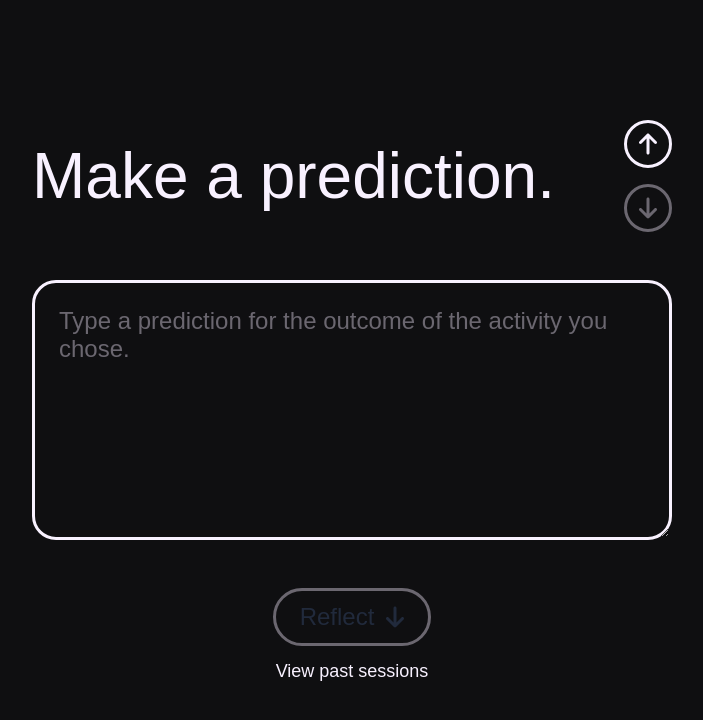
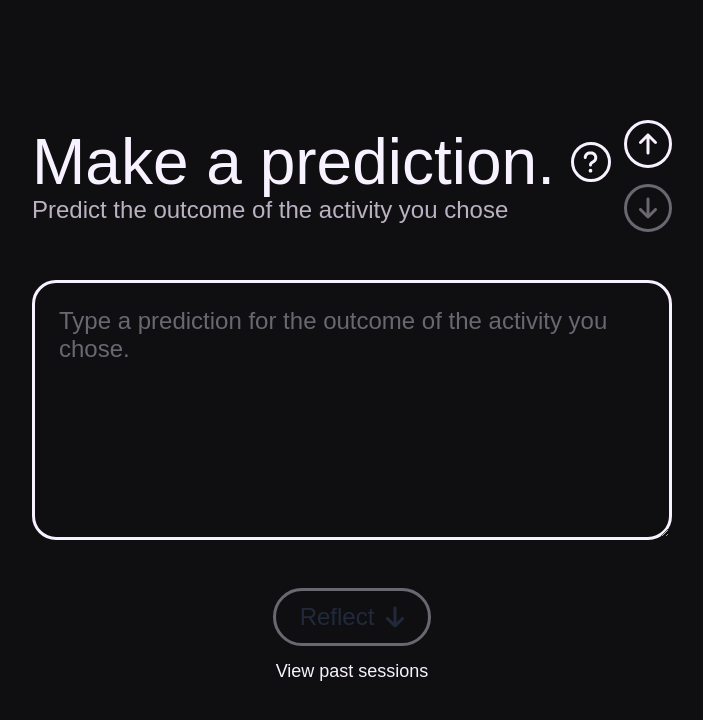
Before and after one commit to dzbarcea/a-simple-follow-through-app, a React (Create React App) app: page /predict in a window 1280 px wide. Shown: the top 720 px of the page, without its empty margins (288-991 px from the left). Built offline with nearby package versions, Linux system fonts and the light colour scheme; a web font is replaced by a local one.

Commit message:
added optional tooltips to header which link to Learn page

```diff
--- /dev/null
+++ b/src/atoms/Tooltip/Tooltip.css
@@ -0,0 +1,46 @@
+.tooltip-container {
+    position: relative;
+    display: flex;
+    justify-content: center;
+    align-items: center;
+    cursor: pointer;
+
+    height: 2.5rem;
+    aspect-ratio: 1/1;
+    font-size: 1.5rem;
+    color: var(--text-main);
+
+    border: 3px solid var(--text-main);
+    border-radius: 99rem;
+}
+
+.tooltip-box {
+    display: flex;
+    flex-direction: column;
+    gap: 0.5rem;
+
+    position: absolute;
+    top: 105%;
+    cursor: default;
+
+    background-color: var(--background-light);
+    padding: 0.5rem 0.75rem;
+    border-radius: 0.5rem;
+    min-width: 24rem;
+    z-index: 10;
+    visibility: visible;
+    transition: opacity 0.2s ease-in-out;
+}
+
+.tooltip-container:hover .tooltip-box {
+    visibility: visible;
+    opacity: 1;
+}
+
+.tooltip-link {
+    text-decoration: underline;
+    display: flex;
+    align-items: center;
+    gap: 0.5rem;
+    font-size: 1rem;
+}
--- /dev/null
+++ b/src/atoms/Tooltip/Tooltip.tsx
@@ -0,0 +1,49 @@
+import React, { ReactNode, useState } from 'react';
+import './Tooltip.css';
+import { FontAwesomeIcon } from '@fortawesome/react-fontawesome';
+import { faQuestion } from '@fortawesome/free-solid-svg-icons/faQuestion';
+import { faArrowRight } from '@fortawesome/free-solid-svg-icons/faArrowRight';
+
+interface TooltipProps {
+    text?: ReactNode;
+}
+
+const Tooltip = ({ text }: TooltipProps) => {
+    const [isVisible, setIsVisible] = useState(false);
+    const [hideTimeout, setHideTimeout] = useState<NodeJS.Timeout | null>(null);
+
+    const showTooltip = () => {
+        if (hideTimeout) {
+            clearTimeout(hideTimeout); // Clear any existing timeout to prevent premature hiding
+        }
+        setIsVisible(true);
+    };
+
+    const hideTooltip = () => {
+        const timeout = setTimeout(() => {
+            setIsVisible(false);
+        }, 100); // Adjust delay (in milliseconds) as needed
+        setHideTimeout(timeout);
+    };
+
+    return (
+        <div className="tooltip-container" onMouseEnter={showTooltip} onMouseLeave={hideTooltip}>
+            <FontAwesomeIcon icon={faQuestion} />
+            {isVisible && (
+                <div
+                    className="tooltip-box"
+                    onMouseEnter={showTooltip} // Keep the tooltip visible
+                    onMouseLeave={hideTooltip} // Hide when the mouse leaves the tooltip-box
+                >
+                    <p className='small-text'>{text}</p>
+                    <a href='/learn' className='tooltip-link'>
+                        Learn more about Intentional Binding
+                        <FontAwesomeIcon icon={faArrowRight}/>
+                    </a>
+                </div>
+            )}
+        </div>
+    );
+};
+
+export default Tooltip;
--- a/src/common-styles.css
+++ b/src/common-styles.css
@@ -13,9 +13,11 @@
     --text-light: #BAB2C2;
     --text-faded: #6B6770;
 
-    --primary-light: #6E92DA;
+    --primary-light: #81a4ef;
     --primary-main: #2B4270;
     --primary-dark: #212A3C;
+
+    --background-light: #232329;
 
     --hover: #c2bbc6;
 }
@@ -35,6 +37,10 @@ h1,h2,h3,h4,h5,h6,p,button,a,label,input,textarea,ul {
     font-family: 'Gabarito', sans-serif;
 }
 
+b {
+    font-weight: 600;
+}
+
 h1 {
     font-size: 4rem;
 }
@@ -46,6 +52,15 @@ h2 {
 
 h3 {
     font-size: 1.5rem;
+}
+
+.faded-text {
+    font-weight: 400;
+    color: var(--text-light);
+}
+
+.faded-text span:not(:first-child)::before {
+    content: ' · ';
 }
 
 p,a,button,label,input,textarea {
@@ -60,6 +75,10 @@ a {
 a:hover {
     cursor: pointer;
     color: var(--text-faded);
+}
+
+.small-text {
+    font-size: 1rem;
 }
 
 input {
@@ -134,3 +153,9 @@ input {
     cursor: pointer;
     color: var(--text-faded);
 }
+
+.title-container {
+    display: flex;
+    flex-direction: column;
+    gap: 0.25rem;
+}
--- a/src/components/Header/Header.tsx
+++ b/src/components/Header/Header.tsx
@@ -1,18 +1,26 @@
-import React from 'react';
+import React, {ReactNode} from 'react';
 import './Header.css';
 import NavButton from '../../atoms/NavButton/NavButton';
+import Tooltip from '../../atoms/Tooltip/Tooltip';
 
 interface HeaderProps {
     title: string;
     subtitle: string;
     sectionComplete: boolean;
     hasNavigation?: boolean;
+    tooltipText?: ReactNode;
 }
 
-const Header = ({ title, subtitle, sectionComplete, hasNavigation=true }: HeaderProps) => {
+const Header = ({ title, subtitle, sectionComplete, hasNavigation=true, tooltipText }: HeaderProps) => {
     return (
         <div className='section-header'>
-            <h1>{title}</h1>
+            <div className='title-container'>
+                <div style={{display: 'flex', alignItems: 'center', gap: '1rem'}}>
+                    <h1>{title}</h1>
+                    {tooltipText && <Tooltip text={tooltipText} />}
+                </div>
+                <p className='faded-text'>{subtitle}</p>
+            </div>
             {hasNavigation && (
                 <div className='nav-container'>
                     <NavButton type='back' status='disabled'/>
--- a/src/pages/PastSessions/PastSessions.tsx
+++ b/src/pages/PastSessions/PastSessions.tsx
@@ -13,14 +13,7 @@ const PastSessions = () => {
     const navigate = useNavigate();
 
     const handleBackNavigation = () => {
-        if (!formContext?.chosenSelectionId) {
-            navigate('/');
-        } else if (!formContext.predictionText) {
-            navigate('/predict')
-        }
-        else {
-            navigate(-1); // Go back one page
-        }
+        navigate('/');
     }
 
     type GroupedSessions = Record<string, SessionData[]>
@@ -76,7 +69,7 @@ const PastSessions = () => {
         <>
             <button type='button' className='back-button' onClick={handleBackNavigation}>
                 <FontAwesomeIcon icon={faArrowLeft} />
-                Go back
+                Back to home
             </button>
 
             <Header
--- a/src/pages/PickActivity.tsx
+++ b/src/pages/PickActivity.tsx
@@ -30,7 +30,19 @@ const PickActivity = () => {
 
     return (
         <>
-            <Header title='Pick an activity.' subtitle='Some subtitle' sectionComplete={hasSelection}/>
+            <Header
+                title='Pick an action.'
+                subtitle='List two or more things you want to do, then choose one'
+                sectionComplete={hasSelection}
+                tooltipText={
+                    <>
+                        Choosing one action out of many activates our brain's sense of agency, making it
+                        more likely to continue that behavior.
+                        This is called <span style={{color: 'var(--primary-light)'}}>Voluntary Action</span>,
+                        the first step in Intentional Binding.
+                    </>
+                }
+            />
 
             <ActivitySelector/>
 
--- a/src/pages/Predict.tsx
+++ b/src/pages/Predict.tsx
@@ -32,7 +32,17 @@ const Predict = () => {
 
     return (
         <>
-            <Header title='Make a prediction.' subtitle='Some subtitle' sectionComplete={isSectionComplete}/>
+            <Header
+                title='Make a prediction.'
+                subtitle='Predict the outcome of the activity you chose'
+                sectionComplete={isSectionComplete}
+                tooltipText={
+                    <>
+                        This reinforces the link between an action and its outcome,
+                        giving us a stronger sense that our actions produce positive results.
+                    </>
+                }
+            />
 
             <TextArea
                 placeholder='Type a prediction for the outcome of the activity you chose.'
--- a/src/pages/Reflect.tsx
+++ b/src/pages/Reflect.tsx
@@ -33,7 +33,17 @@ const Reflect = () => {
 
     return (
         <>
-            <Header title='Reflect.' subtitle='Some subtitle' sectionComplete={isSectionComplete}/>
+            <Header
+                title='Reflect.'
+                subtitle={`Take as long as you'd like, but think deeply`}
+                sectionComplete={isSectionComplete}
+                tooltipText={
+                    <>
+                        <span style={{color: 'var(--primary-light)'}}>Reflection</span> tightens the link
+                        between action and outcome, making them seem closer together.
+                    </>
+                }
+            />
 
             <TextArea
                 placeholder='Reflect on the activity you just did. Optionally write something here to view later.'
@@ -42,7 +52,8 @@ const Reflect = () => {
             />
 
             <div className='flex-column-container'>
-                <ProceedButton text='Finish' status={isSectionComplete ? 'active' : 'disabled'} onClick={handleSubmit} />
+                <ProceedButton text='Finish' status={isSectionComplete ? 'active' : 'disabled'}
+                               onClick={handleSubmit}/>
                 <a href='/past-sessions'>View past sessions</a>
             </div>
         </>
--- a/src/pages/Session/Session.css
+++ b/src/pages/Session/Session.css
@@ -7,12 +7,3 @@
     flex: 1;
     width: 100%;
 }
-
-.faded-text {
-    font-weight: 400;
-    color: var(--text-light);
-}
-
-.faded-text span:not(:first-child)::before {
-    content: ' · ';
-}
```
